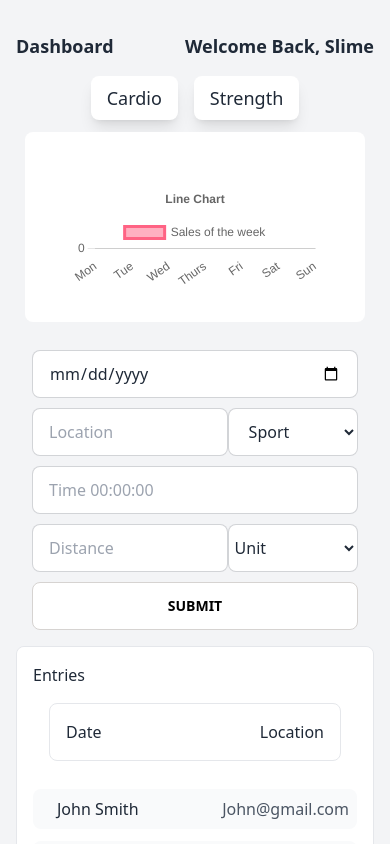
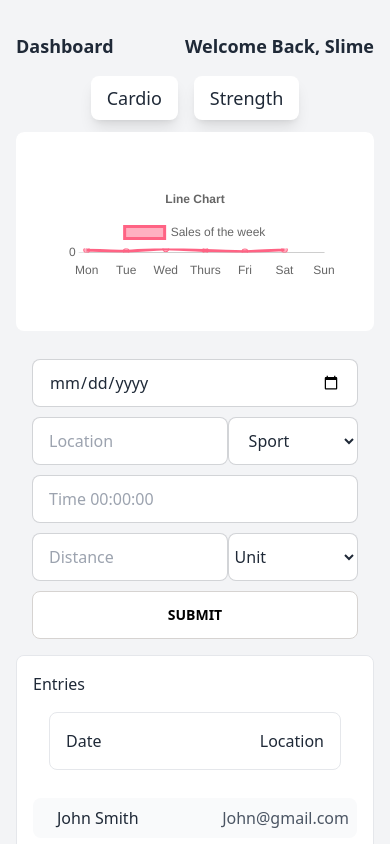
Before and after one commit to artslimedev/artslimedev-nexjs-fitjournalv2, a Next.js app: page /dashboard in a window 390 px wide. Shown: the top 844 px of the page. Built offline with nearby package versions, Linux system fonts and the light colour scheme.

Commit message:
Fix chart wrapping around at small widths on Firefox (...) - Remove tailwind flex properties from wrapper component. - Set wrapper component width to 100% so chart does not wrap around at smaller scales.

```diff
--- a/components/LineChart.jsx
+++ b/components/LineChart.jsx
@@ -99,11 +99,11 @@ const LineChart = () => {
   // }
 
   return (
-    <>
-      <div className="relative md:flex flex-col col-span-6 p-5 mb-3 text-lg bg-white rounded-lg items-center justify-center">
-        <Line data={chartData} options={chartOptions} className=""></Line>
-      </div>
-    </>
+      <>
+        <div className="relative w-full col-span-6 p-5 mb-3 text-lg bg-white rounded-lg items-center justify-center">
+          <Line data={chartData} options={chartOptions} className=""></Line>
+        </div>
+      </>
   );
 };
 
```
